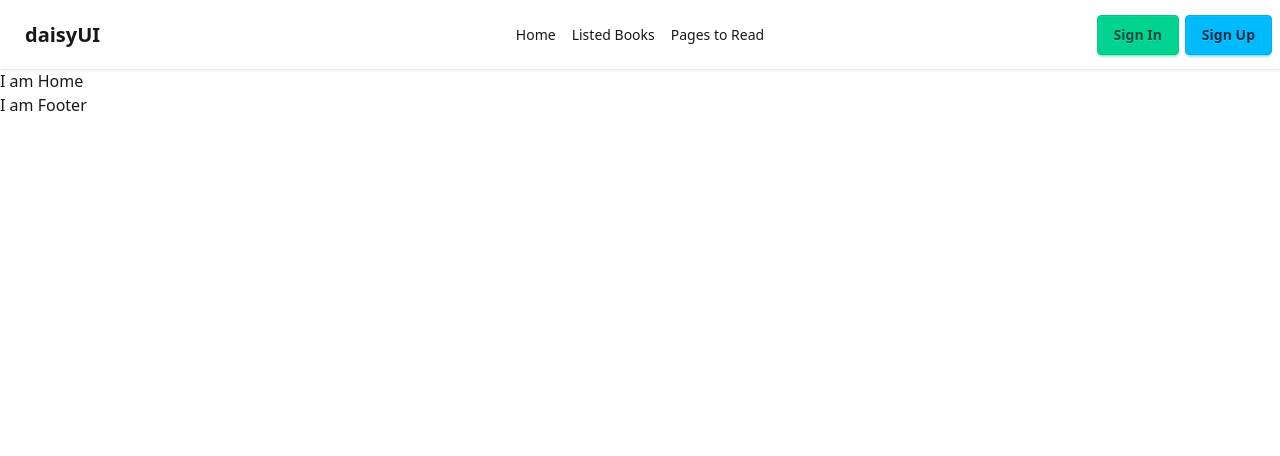
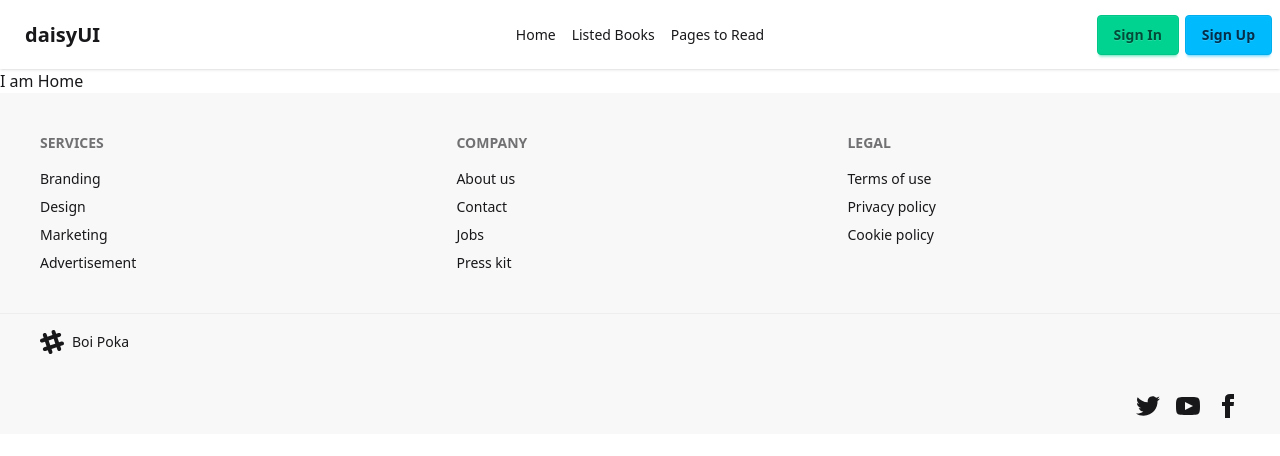
Before and after one commit to SubrotoKumar7/boi-poka, a React (Vite) app: page / in a window 1280 px wide. Shown: the top 456 px of the page. Built offline with nearby package versions, Linux system fonts and the light colour scheme.

Commit message:
added footer

```diff
--- a/src/components/footer/Footer.jsx
+++ b/src/components/footer/Footer.jsx
@@ -1,11 +1,85 @@
-import React from 'react';
+import React from "react";
 
 const Footer = () => {
-    return (
-        <div>
-            <h1>I am Footer</h1>
-        </div>
-    );
+  return (
+    <div>
+      <footer className="footer sm:footer-horizontal bg-base-200 text-base-content p-10">
+        <nav>
+          <h6 className="footer-title">Services</h6>
+          <a className="link link-hover">Branding</a>
+          <a className="link link-hover">Design</a>
+          <a className="link link-hover">Marketing</a>
+          <a className="link link-hover">Advertisement</a>
+        </nav>
+        <nav>
+          <h6 className="footer-title">Company</h6>
+          <a className="link link-hover">About us</a>
+          <a className="link link-hover">Contact</a>
+          <a className="link link-hover">Jobs</a>
+          <a className="link link-hover">Press kit</a>
+        </nav>
+        <nav>
+          <h6 className="footer-title">Legal</h6>
+          <a className="link link-hover">Terms of use</a>
+          <a className="link link-hover">Privacy policy</a>
+          <a className="link link-hover">Cookie policy</a>
+        </nav>
+      </footer>
+      <footer className="footer bg-base-200 text-base-content border-base-300 border-t px-10 py-4">
+        <aside className="grid-flow-col items-center">
+          <svg
+            width="24"
+            height="24"
+            viewBox="0 0 24 24"
+            xmlns="http://www.w3.org/2000/svg"
+            fillRule="evenodd"
+            clipRule="evenodd"
+            className="fill-current"
+          >
+            <path d="M22.672 15.226l-2.432.811.841 2.515c.33 1.019-.209 2.127-1.23 2.456-1.15.325-2.148-.321-2.463-1.226l-.84-2.518-5.013 1.677.84 2.517c.391 1.203-.434 2.542-1.831 2.542-.88 0-1.601-.564-1.86-1.314l-.842-2.516-2.431.809c-1.135.328-2.145-.317-2.463-1.229-.329-1.018.211-2.127 1.231-2.456l2.432-.809-1.621-4.823-2.432.808c-1.355.384-2.558-.59-2.558-1.839 0-.817.509-1.582 1.327-1.846l2.433-.809-.842-2.515c-.33-1.02.211-2.129 1.232-2.458 1.02-.329 2.13.209 2.461 1.229l.842 2.515 5.011-1.677-.839-2.517c-.403-1.238.484-2.553 1.843-2.553.819 0 1.585.509 1.85 1.326l.841 2.517 2.431-.81c1.02-.33 2.131.211 2.461 1.229.332 1.018-.21 2.126-1.23 2.456l-2.433.809 1.622 4.823 2.433-.809c1.242-.401 2.557.484 2.557 1.838 0 .819-.51 1.583-1.328 1.847m-8.992-6.428l-5.01 1.675 1.619 4.828 5.011-1.674-1.62-4.829z"></path>
+          </svg>
+          <p>Boi Poka</p>
+        </aside>
+        <nav className="md:place-self-center md:justify-self-end">
+          <div className="grid grid-flow-col gap-4">
+            <a>
+              <svg
+                xmlns="http://www.w3.org/2000/svg"
+                width="24"
+                height="24"
+                viewBox="0 0 24 24"
+                className="fill-current"
+              >
+                <path d="M24 4.557c-.883.392-1.832.656-2.828.775 1.017-.609 1.798-1.574 2.165-2.724-.951.564-2.005.974-3.127 1.195-.897-.957-2.178-1.555-3.594-1.555-3.179 0-5.515 2.966-4.797 6.045-4.091-.205-7.719-2.165-10.148-5.144-1.29 2.213-.669 5.108 1.523 6.574-.806-.026-1.566-.247-2.229-.616-.054 2.281 1.581 4.415 3.949 4.89-.693.188-1.452.232-2.224.084.626 1.956 2.444 3.379 4.6 3.419-2.07 1.623-4.678 2.348-7.29 2.04 2.179 1.397 4.768 2.212 7.548 2.212 9.142 0 14.307-7.721 13.995-14.646.962-.695 1.797-1.562 2.457-2.549z"></path>
+              </svg>
+            </a>
+            <a>
+              <svg
+                xmlns="http://www.w3.org/2000/svg"
+                width="24"
+                height="24"
+                viewBox="0 0 24 24"
+                className="fill-current"
+              >
+                <path d="M19.615 3.184c-3.604-.246-11.631-.245-15.23 0-3.897.266-4.356 2.62-4.385 8.816.029 6.185.484 8.549 4.385 8.816 3.6.245 11.626.246 15.23 0 3.897-.266 4.356-2.62 4.385-8.816-.029-6.185-.484-8.549-4.385-8.816zm-10.615 12.816v-8l8 3.993-8 4.007z"></path>
+              </svg>
+            </a>
+            <a>
+              <svg
+                xmlns="http://www.w3.org/2000/svg"
+                width="24"
+                height="24"
+                viewBox="0 0 24 24"
+                className="fill-current"
+              >
+                <path d="M9 8h-3v4h3v12h5v-12h3.642l.358-4h-4v-1.667c0-.955.192-1.333 1.115-1.333h2.885v-5h-3.808c-3.596 0-5.192 1.583-5.192 4.615v3.385z"></path>
+              </svg>
+            </a>
+          </div>
+        </nav>
+      </footer>
+    </div>
+  );
 };
 
 export default Footer;
```
